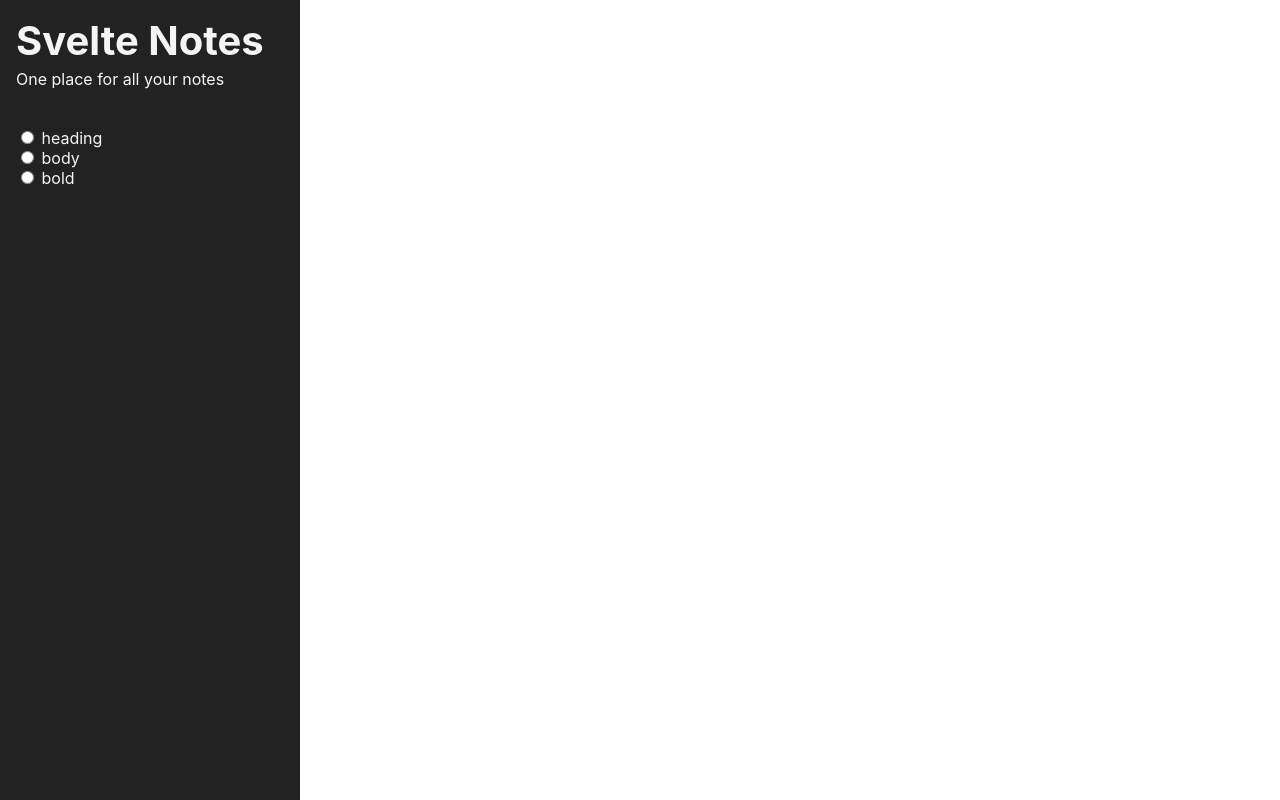
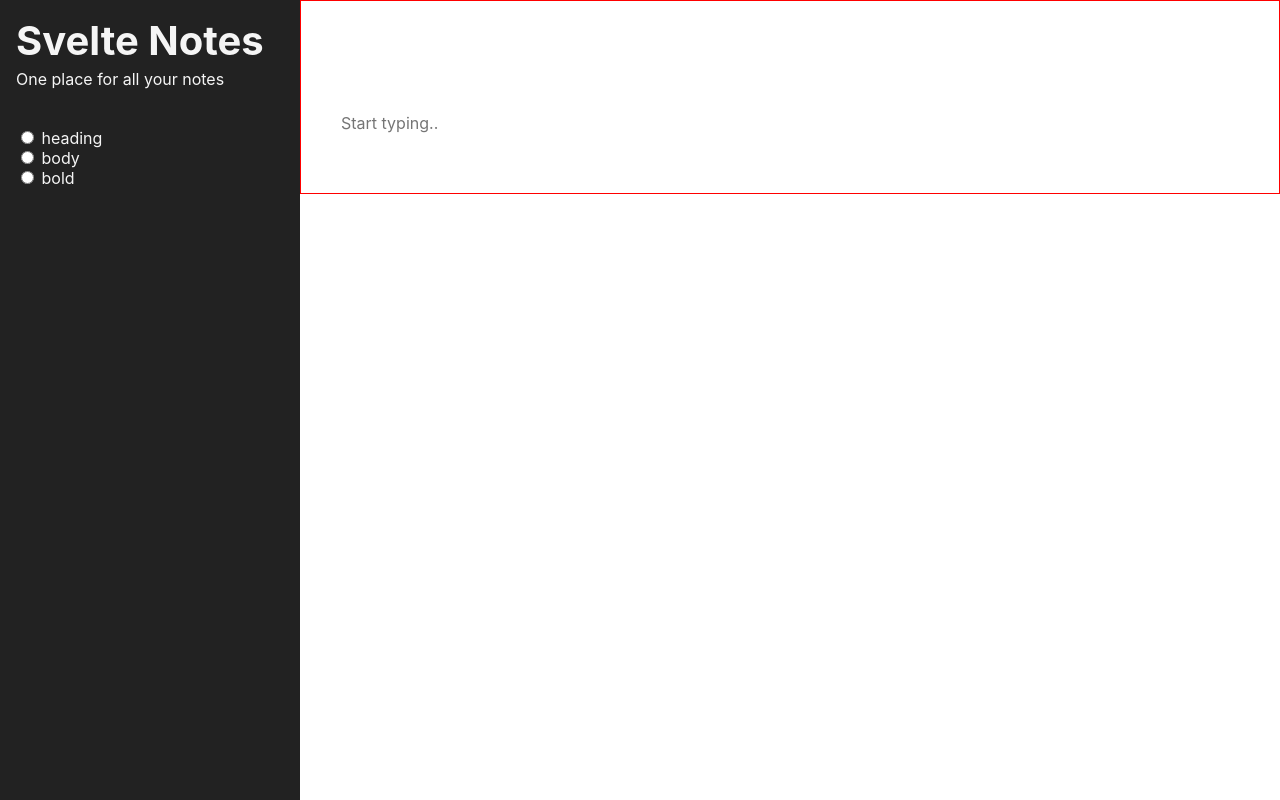
Before and after one commit to WesselSmit/svelte-notes, a Svelte app: page / in a window 1280 px wide. Built offline with nearby package versions, Linux system fonts and the light colour scheme.

Commit message:
set default note

```diff
--- a/src/components/NoteItem.svelte
+++ b/src/components/NoteItem.svelte
@@ -1,37 +1,49 @@
-<input
+<textarea
   type="text"
   class="note-item {typeClass}"
   value={note.content}
+  placeholder={note.type === 'new' ? 'Start typing..' : null}
+  bind:this={noteRef}
   on:focus={handleFocus}
   on:input={handleChange}
->
+/>
 
 <script>
-  import { createEventDispatcher } from 'svelte'
+  import { onMount, createEventDispatcher } from 'svelte'
 
   export let note
+  let noteRef
 
   const dispatch = createEventDispatcher()
-
   const typeClass = note.type ? 'note-item--' + note.type : ''
 
   function handleFocus() {
-    console.log(note.type)
     dispatch('focusNoteItem', note.type)
   }
 
   function handleChange(e) {
-    note.content = e.target.value
+    note.content = e.target.value.trimEnd()
+    dispatch('saveNoteItem')
+    setTextAreaHeight()
+  }
 
-    dispatch('saveNoteItem')
+  function setTextAreaHeight() {
+    const el = noteRef
+    if (el.scrollHeight > el.clientHeight) {
+      el.style.height = el.scrollHeight + 'px'
+    }
   }
+
+  onMount(setTextAreaHeight)
 </script>
 
 <style lang="scss">
   .note-item {
     padding: 0 2.5rem;
     font-size: 1rem;
-    border: none;
+    font-family: inherit;
+    border: 1px solid red;
+    resize: none;
     outline: none;
 
     &:first-child {
--- a/src/components/Note.svelte
+++ b/src/components/NoteList.svelte
@@ -12,7 +12,6 @@
   import NoteItem from './NoteItem.svelte'
 
   export let notes
-  console.log(notes)
 </script>
 
 <style lang="scss">
--- a/src/pages/App.svelte
+++ b/src/pages/App.svelte
@@ -1,6 +1,6 @@
 <main class="app">
   <Sidebar {focussedNote} />
-  <Note
+  <NoteList
     {notes}
     on:focusNoteItem={setFocussedNote}
     on:saveNoteItem={postNotes}
@@ -9,27 +9,28 @@
 
 <script>
   import Sidebar from '../components/Sidebar.svelte'
-  import Note from '../components/Note.svelte'
+  import NoteList from '../components/NoteList.svelte'
 
-  let notes
+  let notes = []
   let focussedNote = null
 
   getNotes()
 
   function getNotes() {
     if (!window.localStorage.notes) {
-      notes = [{
-        id: 0,
-        type: "body",
-        content: ""
-      }]
+      newNote()
       return
     }
     notes = JSON.parse(window.localStorage.notes)
   }
 
+  function newNote() {
+    notes = [...notes, { id: 0, type: "new", content: "" }]
+    postNotes()
+  }
+
   function postNotes() {
-    window.localStorage.notes = JSON.stringify(notes || [])
+    window.localStorage.notes = JSON.stringify(notes)
   }
 
   function setFocussedNote(event) {
```
